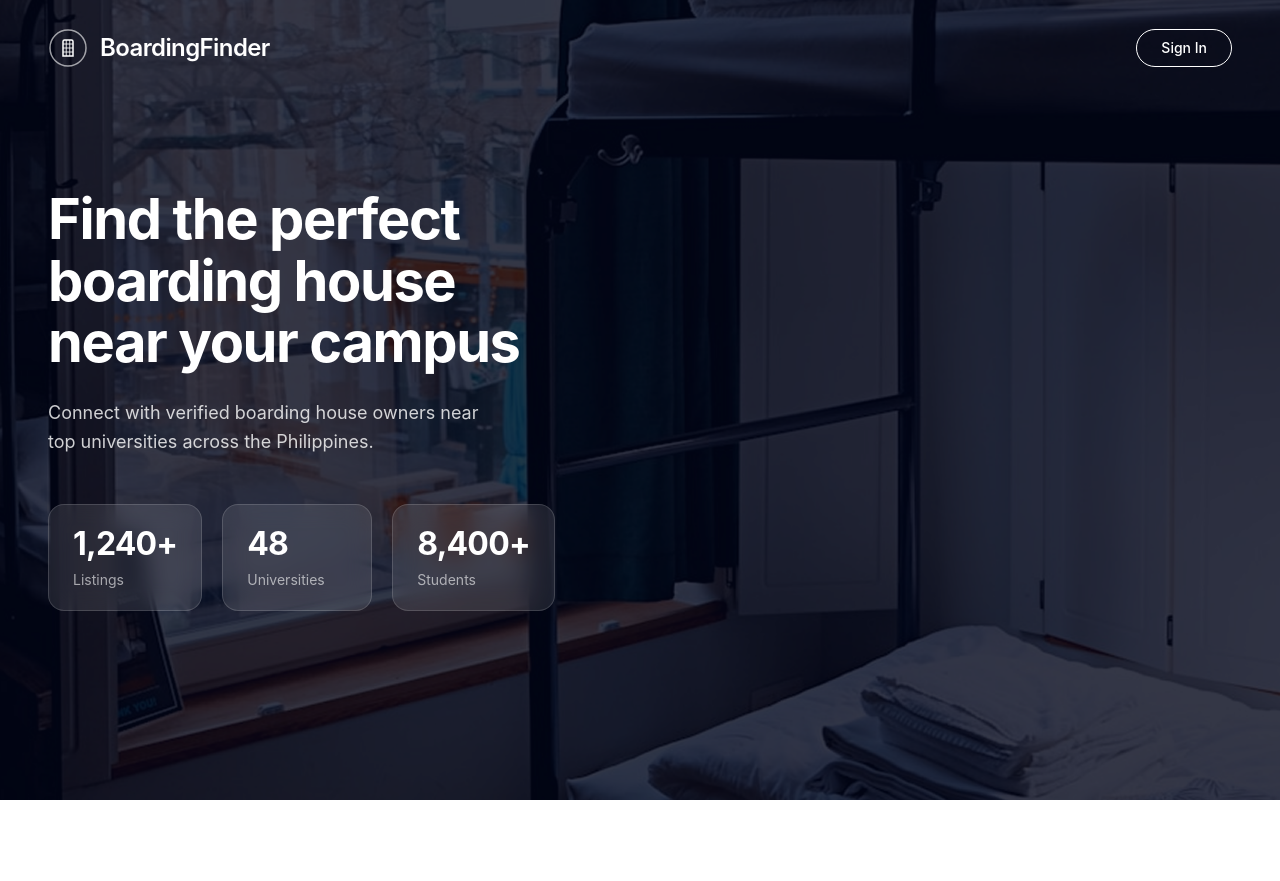
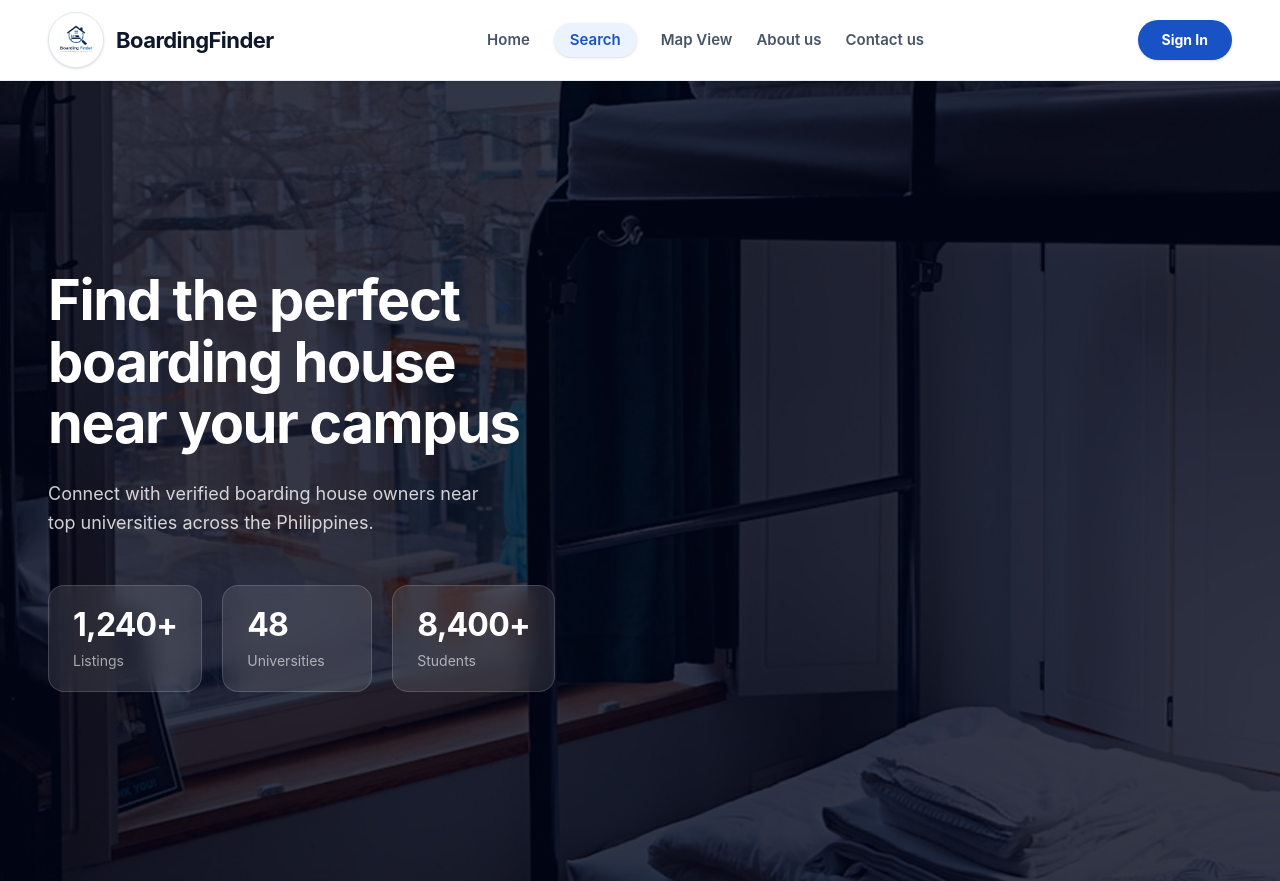
Before and after one commit to fazilmuhammad20020719-ai/boarding_finder-Front-end, a React app: page / in a window 1280 px wide. Before the commit the page ends 800 px from the top, so only its background shows below. Built offline with nearby package versions, Linux system fonts and the light colour scheme; the HTML template or start-up script is replaced by a standard one.

Commit message:
Use Navbar component in Landing and Login pages

```diff
--- a/src/components/Navbar.jsx
+++ b/src/components/Navbar.jsx
@@ -50,7 +50,7 @@ const Navbar = ({ isLoggedIn = false, onLogout, likedCount = 2 }) => {
 
           {/* User Actions & Mobile Hamburger */}
           <div className="flex items-center gap-4 sm:gap-5">
-            {isLoggedIn && (
+            {isLoggedIn ? (
               <>
                 {/* Saved Hearts Badge */}
                 <Link to="/saved-homes" className="relative cursor-pointer hover:scale-105 transition-transform block">
@@ -118,6 +118,13 @@ const Navbar = ({ isLoggedIn = false, onLogout, likedCount = 2 }) => {
                   )}
                 </div>
               </>
+            ) : (
+              <Link
+                to="/login"
+                className="hidden sm:inline-block px-6 py-2.5 bg-[#1952c4] hover:bg-[#1546a8] text-white font-bold text-sm rounded-full transition-all shadow-sm"
+              >
+                Sign In
+              </Link>
             )}
 
             {/* Hamburger Button for Mobile */}
@@ -173,10 +180,19 @@ const Navbar = ({ isLoggedIn = false, onLogout, likedCount = 2 }) => {
             <Link
               to="/home"
               onClick={() => setIsMobileMenuOpen(false)}
-              className="text-[15px] font-semibold text-[#475569] hover:text-[#1952c4] py-2"
+              className="text-[15px] font-semibold text-[#475569] hover:text-[#1952c4] py-2 border-b border-slate-100"
             >
               Contact us
             </Link>
+            {!isLoggedIn && (
+              <Link
+                to="/login"
+                onClick={() => setIsMobileMenuOpen(false)}
+                className="text-[15px] font-semibold text-[#1952c4] bg-[#ebf3ff] px-4 py-2.5 rounded-xl shadow-sm inline-block w-fit text-center mt-2"
+              >
+                Sign In
+              </Link>
+            )}
           </div>
         </div>
       )}
--- a/src/pages/Landing.jsx
+++ b/src/pages/Landing.jsx
@@ -1,41 +1,13 @@
 import React from 'react';
 import { Link } from 'react-router-dom';
 import bgImage from '../assets/Image/Image.png';
+import Navbar from '../components/Navbar';
 
 const LandingPage = () => {
   return (
     <div className="relative min-h-screen w-full bg-slate-950 font-sans antialiased overflow-x-hidden">
       {/* ===== NAVBAR ===== */}
-      <nav className="absolute top-0 left-0 w-full z-50 bg-transparent">
-        <div className="max-w-7xl mx-auto px-6 md:px-12">
-          <div className="flex justify-between items-center h-20 md:h-24">
-            {/* Logo */}
-            <div className="flex items-center gap-3">
-              <div className="text-white flex items-center justify-center">
-                <svg className="w-10 h-10" viewBox="0 0 40 40" fill="none" xmlns="http://www.w3.org/2000/svg">
-                  <circle cx="20" cy="20" r="18" stroke="currentColor" strokeWidth="1.5" strokeOpacity="0.6"/>
-                  <path d="M15 13.5C15 12.6716 15.6716 12 16.5 12H23.5C24.3284 12 25 12.6716 25 13.5V28H15V13.5Z" stroke="currentColor" strokeWidth="1.5"/>
-                  <line x1="18.3" y1="12" x2="18.3" y2="28" stroke="currentColor" strokeWidth="1.2" strokeOpacity="0.7"/>
-                  <line x1="21.7" y1="12" x2="21.7" y2="28" stroke="currentColor" strokeWidth="1.2" strokeOpacity="0.7"/>
-                  <line x1="15" y1="16" x2="25" y2="16" stroke="currentColor" strokeWidth="1.2" strokeOpacity="0.7"/>
-                  <line x1="15" y1="20" x2="25" y2="20" stroke="currentColor" strokeWidth="1.2" strokeOpacity="0.7"/>
-                  <line x1="15" y1="24" x2="25" y2="24" stroke="currentColor" strokeWidth="1.2" strokeOpacity="0.7"/>
-                </svg>
-              </div>
-              <span className="font-semibold text-2xl text-white tracking-tight">
-                BoardingFinder
-              </span>
-            </div>
-
-            {/* Sign In button */}
-            <Link to="/login">
-              <button className="px-6 py-2 text-sm font-medium text-white border border-white rounded-full hover:bg-white/10 transition-all duration-200">
-                Sign In
-              </button>
-            </Link>
-          </div>
-        </div>
-      </nav>
+      <Navbar isLoggedIn={false} />
 
       {/* ===== HERO SECTION ===== */}
       <main
--- a/src/pages/login.jsx
+++ b/src/pages/login.jsx
@@ -1,5 +1,6 @@
 import React, { useState } from 'react';
 import { Link, useNavigate } from 'react-router-dom';
+import Navbar from '../components/Navbar';
 
 const LoginPage = () => {
   const [role, setRole] = useState('student'); // 'student', 'owner', 'admin'
@@ -28,25 +29,14 @@ const LoginPage = () => {
   };
 
   return (
-    <div className="min-h-screen flex flex-col justify-center items-center py-12 px-4 sm:px-6 lg:px-8 bg-[#f0f4f9] font-sans antialiased">
+    <div className="min-h-screen flex flex-col bg-[#f0f4f9] font-sans antialiased">
+      <Navbar isLoggedIn={false} />
+
+      <div className="flex-grow flex flex-col justify-center items-center py-12 px-4 sm:px-6 lg:px-8">
         <div className="w-full max-w-[440px] flex flex-col items-center">
           {/* ===== BRAND HEADER ===== */}
           <div className="flex flex-col items-center mb-8 text-center w-full">
-          <div className="flex items-center gap-3 justify-center">
-            <div className="w-10 h-10 rounded-full bg-[#1952c4] flex items-center justify-center text-white shadow-sm">
-              <svg className="w-6 h-6" viewBox="0 0 40 40" fill="none" xmlns="http://www.w3.org/2000/svg">
-                <path d="M15 13.5C15 12.6716 15.6716 12 16.5 12H23.5C24.3284 12 25 12.6716 25 13.5V28H15V13.5Z" stroke="currentColor" strokeWidth="2"/>
-                <line x1="18.3" y1="12" x2="18.3" y2="28" stroke="currentColor" strokeWidth="1.2"/>
-                <line x1="21.7" y1="12" x2="21.7" y2="28" stroke="currentColor" strokeWidth="1.2"/>
-                <line x1="15" y1="16" x2="25" y2="16" stroke="currentColor" strokeWidth="1.2"/>
-                <line x1="15" y1="20" x2="25" y2="20" stroke="currentColor" strokeWidth="1.2"/>
-                <line x1="15" y1="24" x2="25" y2="24" stroke="currentColor" strokeWidth="1.2"/>
-              </svg>
-            </div>
-            <span className="font-bold text-[22px] text-[#0f172a] tracking-tight">BoardingFinder</span>
-          </div>
-
-          <h2 className="text-[32px] font-bold text-[#0f172a] mt-8 tracking-tight">
+            <h2 className="text-[32px] font-bold text-[#0f172a] tracking-tight">
               {role === 'student' && 'Welcome back'}
               {role === 'owner' && 'Owner Portal'}
               {role === 'admin' && 'Admin Portal'}
@@ -184,6 +174,7 @@ const LoginPage = () => {
         </p>
       </div>
       </div>
+    </div>
   );
 };
 
```
Lines whose indentation alone changed are shown as unchanged.
